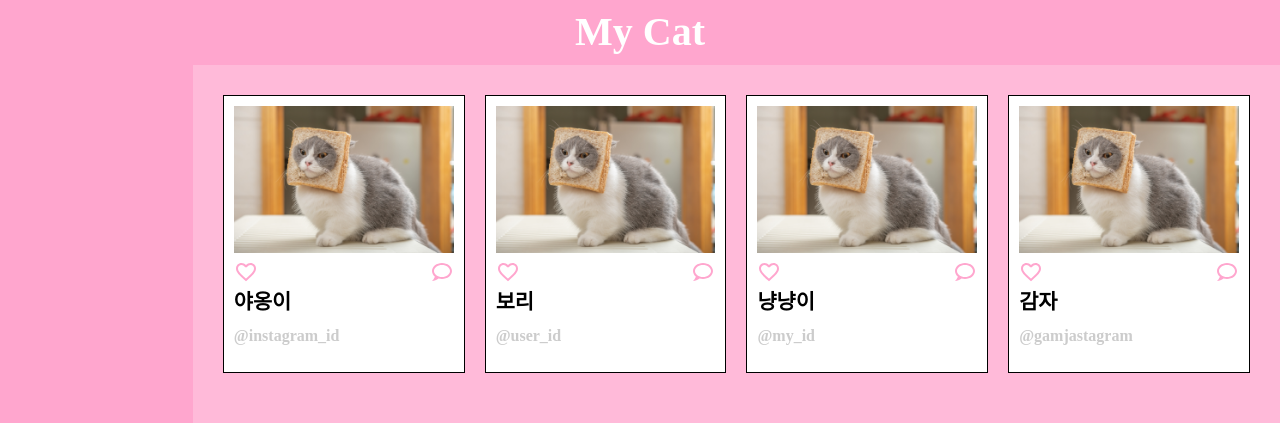
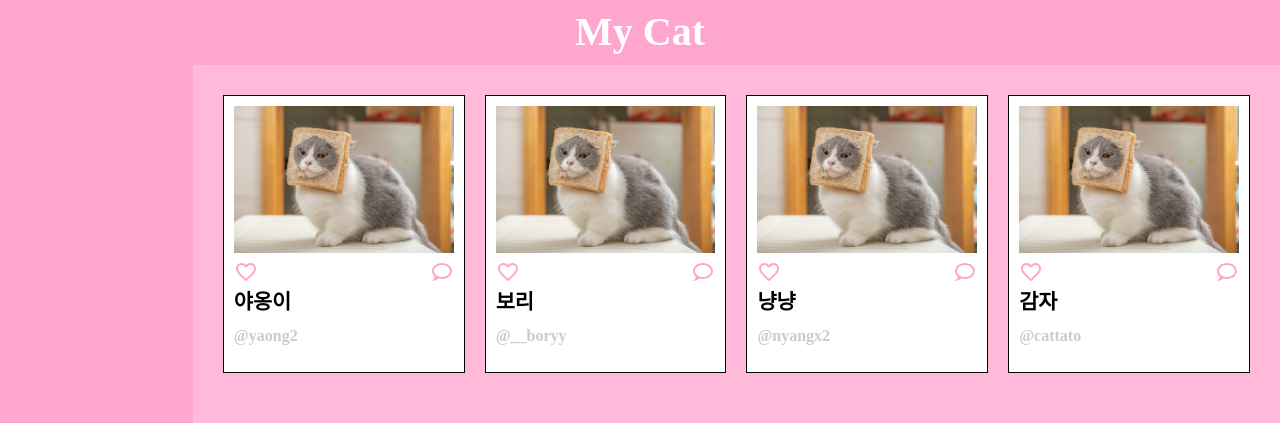
Before and after one commit to eoqna/my-cat, a React (Vite) app: page / in a window 1280 px wide. Shown: the top 423 px of the page. Built offline with nearby package versions, Linux system fonts and the light colour scheme; a web font is replaced by a local one.

Commit message:
타입 및 UI 수정

```diff
--- a/package.json
+++ b/package.json
@@ -16,7 +16,8 @@
     "react-dom": "^18.3.1",
     "react-router-dom": "^6.26.2",
     "recoil": "^0.7.7",
-    "styled-components": "^6.1.13"
+    "styled-components": "^6.1.13",
+    "zustand": "^5.0.0"
   },
   "devDependencies": {
     "@eslint/js": "^9.11.1",
--- a/src/App.tsx
+++ b/src/App.tsx
@@ -1,9 +1,14 @@
 import { BrowserRouter } from "react-router-dom";
 import Navigations from './navigation/Navigations';
+import useAppStore from "./store/useAppStore";
+import Modal from "./components/Modal";
 
 const App = () => {
+  const { modal } = useAppStore();
+
   return (
     <BrowserRouter>
+      {modal.open && <Modal />}
       <Navigations />
     </BrowserRouter>
   );
--- /dev/null
+++ b/src/components/Modal.tsx
@@ -0,0 +1,25 @@
+import styled from "styled-components";
+
+export const Background = styled.div`
+  width: 100%;
+  height: 100%;
+  background: rgba(0, 0, 0, 0.3);
+  position: absolute;
+  left: 0;
+  top: 0;
+  display: flex;
+  justify-content: center;
+  align-items: center;
+  z-index: 1000;
+  cursor: not-allowed;
+`;
+
+const Modal = () => {
+  return (
+    <Background>
+
+    </Background>
+  );
+};
+
+export default Modal;
--- /dev/null
+++ b/src/costants/index.ts
@@ -0,0 +1,28 @@
+import img1 from "../assets/imgs/cat1.png";
+
+export const cats: Types.Cat[] = [
+  {
+    name: "야옹이",
+    instagram: "yaong2",
+    like: 23,
+    path: img1,
+  },
+  {
+    name: "보리",
+    instagram: "__boryy",
+    like: 13,
+    path: img1,
+  },
+  {
+    name: "냥냥",
+    instagram: "nyangx2",
+    like: 21,
+    path: img1,
+  },
+  {
+    name: "감자",
+    instagram: "cattato",
+    like: 3,
+    path: img1,
+  },
+]
--- a/src/screen/Home.tsx
+++ b/src/screen/Home.tsx
@@ -1,9 +1,9 @@
 import styled from "styled-components";
 import { NavigationProps } from "../navigation";
 import { color } from "../utils/colors";
-import img1 from "../assets/imgs/cat1.png";
 import Icon from "@mdi/react";
 import { mdiHeartOutline, mdiChatOutline } from "@mdi/js";
+import { cats } from "../costants";
 
 const Layout = styled.div`
   height: 100%;
@@ -46,7 +46,7 @@ const Img = styled.img`
   }
 `;
 
-const UserName = styled.p`
+const CatName = styled.p`
   padding: 8px 0;
   font-size: 2.6vmin;
   font-weight: bold;
@@ -67,50 +67,19 @@ const Home = (props: NavigationProps) => {
   return (
     <Layout>
       <GridLayout>
+        {cats.map((cat) => (
           <CardLayout>
             <ImgLayout>
-            <Img src={img1} alt="cat1" />
+              <Img src={cat.path} alt={cat.name} />
             </ImgLayout>
             <IconLayout>
               <Icon path={mdiHeartOutline} size={1} color={color.Pink} />
               <Icon path={mdiChatOutline} size={1} color={color.Pink} />
             </IconLayout>
-          <UserName>야옹이</UserName>
-          <Instagram>@instagram_id</Instagram>
+            <CatName>{cat.name}</CatName>
+            <Instagram>{`@${cat.instagram}`}</Instagram>
           </CardLayout>
-        <CardLayout>
-          <ImgLayout>
-            <Img src={img1} alt="cat2" />
-          </ImgLayout>
-          <IconLayout>
-            <Icon path={mdiHeartOutline} size={1} color={color.Pink} />
-            <Icon path={mdiChatOutline} size={1} color={color.Pink} />
-          </IconLayout>
-          <UserName>보리</UserName>
-          <Instagram>@user_id</Instagram>
-        </CardLayout>
-        <CardLayout>
-          <ImgLayout>
-            <Img src={img1} alt="cat3" />
-          </ImgLayout>
-          <IconLayout>
-            <Icon path={mdiHeartOutline} size={1} color={color.Pink} />
-            <Icon path={mdiChatOutline} size={1} color={color.Pink} />
-          </IconLayout>
-          <UserName>냥냥이</UserName>
-          <Instagram>@my_id</Instagram>
-        </CardLayout>
-        <CardLayout>
-          <ImgLayout>
-            <Img src={img1} alt="cat4" />
-          </ImgLayout>
-          <IconLayout>
-            <Icon path={mdiHeartOutline} size={1} color={color.Pink} />
-            <Icon path={mdiChatOutline} size={1} color={color.Pink} />
-          </IconLayout>
-          <UserName>감자</UserName>
-          <Instagram>@gamjastagram</Instagram>
-        </CardLayout>
+        ))}
       </GridLayout>
     </Layout>
   );
--- /dev/null
+++ b/src/store/useAppStore.ts
@@ -0,0 +1,32 @@
+import { create } from "zustand";
+
+type ModalType = "" | "alert" | "confirm";
+
+interface ModalState {
+  open: boolean;
+  type: ModalType;
+  title: string;
+  content?: () => React.ReactNode;
+  onConfirm: () => void;
+  onClose: () => void;
+};
+
+interface DataState {
+  modal: ModalState;
+  openModal: (data: ModalState) => void;
+};
+
+const defaultModalState: ModalState = {
+  open: false,
+  type: "",
+  title: "",
+  onConfirm: () => {},
+  onClose: () => {},
+};
+
+const useAppStore = create<DataState>()((set) => ({
+  modal: defaultModalState,
+  openModal: (data) => set({ modal: data }),
+}));
+
+export default useAppStore;
```
Also changed, not shown: src/@types/index.d.ts (added, +8 -0 lines), 1 other file (tests, documents, lock files or other folders). Lines whose indentation alone changed are shown as unchanged.
